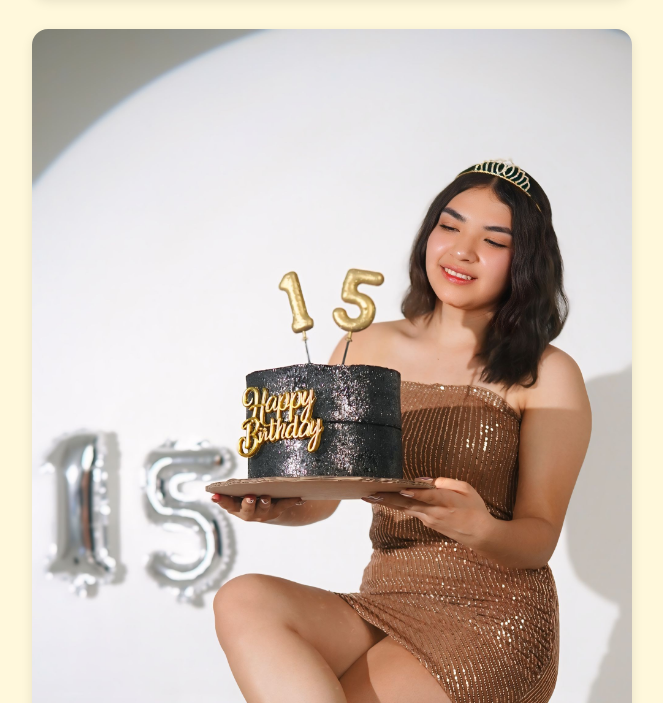
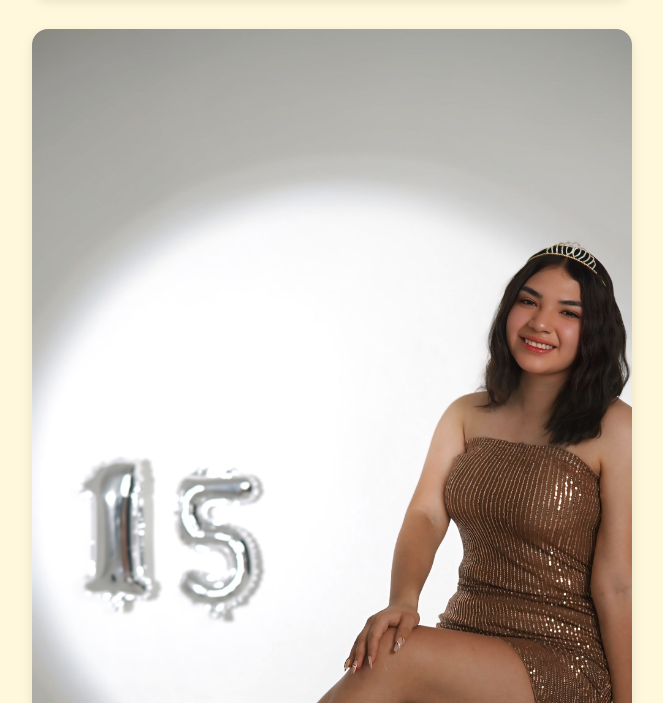
Before and after one commit to AlanDLara/invitacion-jade-filio, a plain HTML site: page index.html in a window 1280 px wide. Shown: the part 5257-5960 px from the top of the page, without its empty margins (308-971 px from the left). Drawn offline with Linux system fonts and the light colour scheme.

Commit message:
Update index.html

```diff
--- a/index.html
+++ b/index.html
@@ -103,7 +103,7 @@
     <div class="countdown" id="countdown"></div>
     <img class="imagen" src="img/jade4.jpg" alt="Jade Filio 4" />
     <img class="imagen" src="img/dresscode.png" alt="Código de vestimenta" />
-    <img class="imagen" src="img/jade5.jpg" alt="Jade Filio 5" />
+    <img class="imagen" src="img/jade55.jpg" alt="Jade Filio 5" />
   </section>
 
   <section>
```
